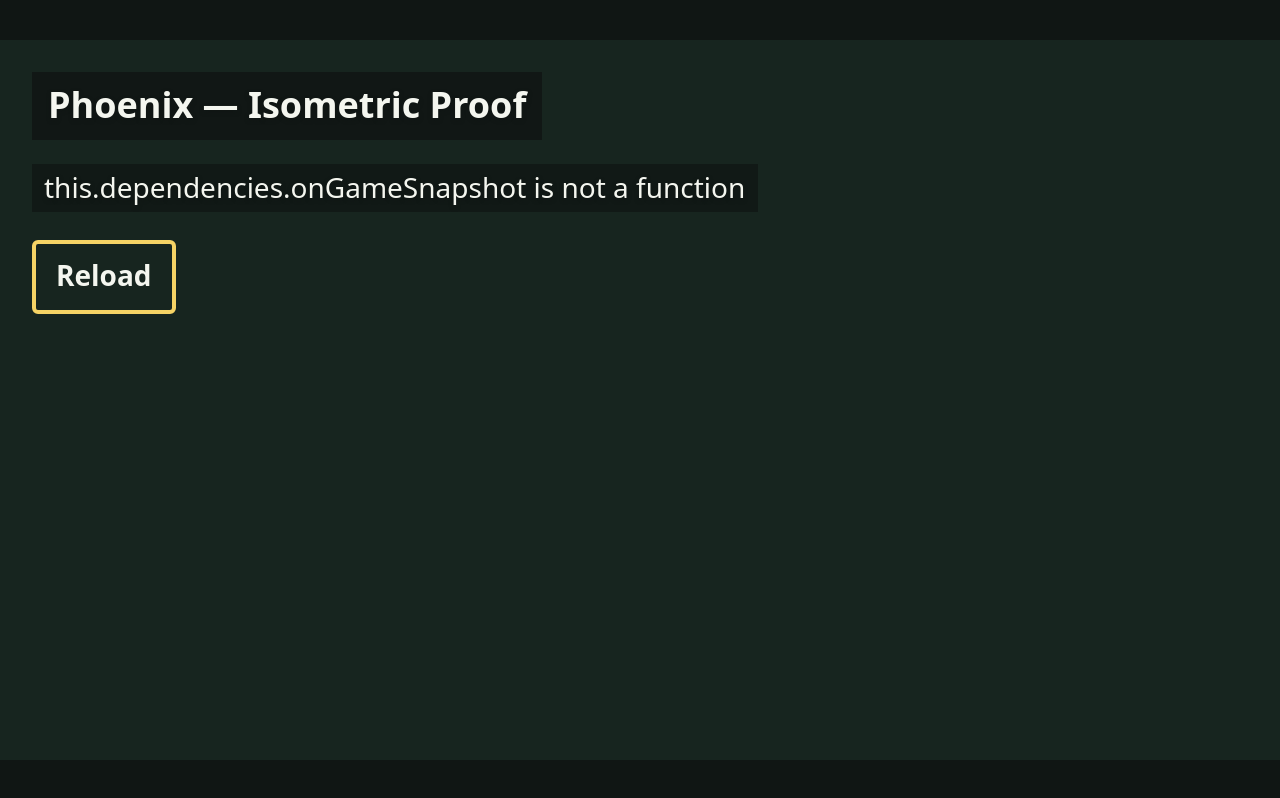
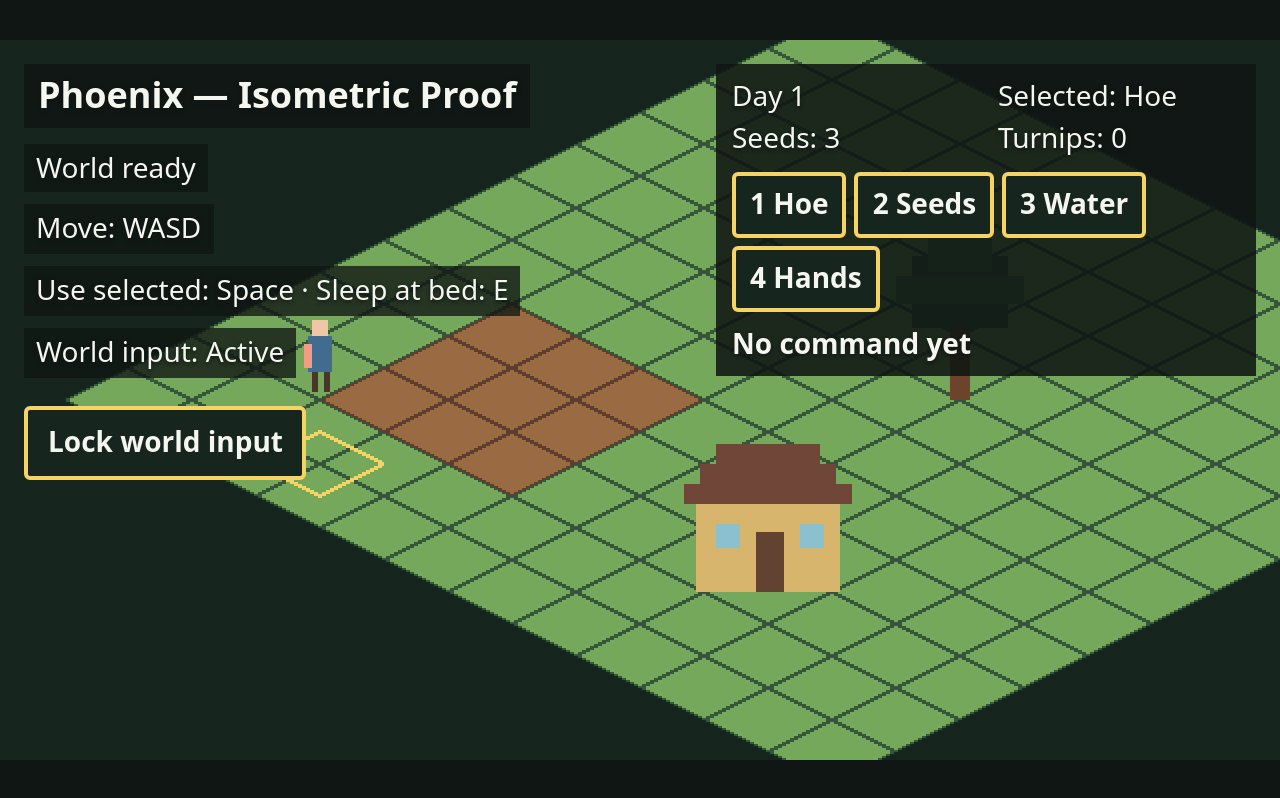
Before and after one commit to cwchanap/phoenix, a Svelte app: page / in a window 1280 px wide. Built offline with nearby package versions, Linux system fonts and the light colour scheme.

Commit message:
feat: add farming HUD and sleep confirmation

```diff
--- a/src/App.svelte
+++ b/src/App.svelte
@@ -4,12 +4,30 @@
   import Overlay from './components/Overlay.svelte';
   import StageFrame from './components/StageFrame.svelte';
   import { InputGate } from './game/core/InputGate';
+  import type { CommandResult, GameSnapshot } from './game/core/types';
+  import type { SceneCommands } from './game/phaser/ProofScene';
 
   type LifecycleStatus = 'loading' | 'ready' | 'error';
 
   const inputGate = new InputGate();
   let status = $state<LifecycleStatus>('loading');
   let error = $state<string | null>(null);
+  let gameSnapshot = $state.raw<GameSnapshot | null>(null);
+  let commandResult = $state.raw<CommandResult | null>(null);
+  let commands = $state.raw<SceneCommands | null>(null);
+  let sleepPromptVisible = $state(false);
+
+  function closeSleepPrompt(): void {
+    sleepPromptVisible = false;
+    inputGate.set('sleep-confirmation', false);
+  }
+
+  function resetGamePresentation(): void {
+    gameSnapshot = null;
+    commandResult = null;
+    commands = null;
+    closeSleepPrompt();
+  }
 
   function handleStatus(nextStatus: string): void {
     if (nextStatus === 'World ready') {
@@ -20,17 +38,60 @@
       status = 'loading';
     }
     if (status !== 'error') error = null;
+    if (status !== 'ready') resetGamePresentation();
   }
 
   function handleError(nextError: Error): void {
     error = nextError.message;
     status = 'error';
+    resetGamePresentation();
+  }
+
+  function handleReady(nextCommands: SceneCommands): void {
+    commands = nextCommands;
+    status = 'ready';
+    error = null;
+  }
+
+  function handleGameSnapshot(nextSnapshot: GameSnapshot): void {
+    gameSnapshot = nextSnapshot;
+  }
+
+  function handleCommandResult(nextResult: CommandResult): void {
+    commandResult = nextResult;
+  }
+
+  function handleSleepPrompt(): void {
+    if (sleepPromptVisible) return;
+    sleepPromptVisible = true;
+    inputGate.set('sleep-confirmation', true);
+  }
+
+  function confirmSleep(): void {
+    if (!sleepPromptVisible) return;
+
+    const currentCommands = commands;
+    if (!currentCommands) {
+      closeSleepPrompt();
+      return;
+    }
+
+    try {
+      currentCommands.sleep();
+    } finally {
+      closeSleepPrompt();
+    }
+  }
+
+  function cancelSleep(): void {
+    closeSleepPrompt();
   }
 
   const handleBlur = () => inputGate.set('window-blur', true);
   const handleFocus = () => inputGate.set('window-blur', false);
 
   onMount(() => () => {
+    closeSleepPrompt();
     handleFocus();
   });
 </script>
@@ -39,7 +100,25 @@
 
 <main data-app-shell>
   <StageFrame>
-    <GameHost {inputGate} onStatus={handleStatus} onError={handleError} />
-    <Overlay {inputGate} {status} {error} />
+    <GameHost
+      {inputGate}
+      onStatus={handleStatus}
+      onError={handleError}
+      onReady={handleReady}
+      onGameSnapshot={handleGameSnapshot}
+      onCommandResult={handleCommandResult}
+      onSleepPrompt={handleSleepPrompt}
+    />
+    <Overlay
+      {inputGate}
+      {status}
+      {error}
+      snapshot={gameSnapshot}
+      result={commandResult}
+      {commands}
+      {sleepPromptVisible}
+      onConfirmSleep={confirmSleep}
+      onCancelSleep={cancelSleep}
+    />
   </StageFrame>
 </main>
--- a/src/app.css
+++ b/src/app.css
@@ -69,7 +69,7 @@
 
 [data-overlay] {
   z-index: 1;
-  padding: 16px;
+  padding: 12px;
   color: #f4f6ef;
   font-size: 14px;
   line-height: 1.35;
@@ -80,8 +80,8 @@
 [data-overlay] h1 {
   width: max-content;
   max-width: calc(100% - 32px);
-  margin: 0 0 12px;
-  padding: 6px 8px;
+  margin: 0 0 8px;
+  padding: 5px 7px;
   background: rgb(16 22 20 / 88%);
   font-size: 18px;
   line-height: 1.2;
@@ -93,6 +93,37 @@
   margin: 6px 0;
   padding: 3px 6px;
   background: rgb(16 22 20 / 78%);
+}
+
+[data-farming-hud] {
+  position: absolute;
+  top: 12px;
+  right: 12px;
+  width: min(270px, calc(100% - 24px));
+  margin: 0;
+  padding: 7px 8px;
+  background: rgb(16 22 20 / 88%);
+}
+
+[data-farming-hud] p {
+  width: auto;
+  max-width: none;
+  margin: 0;
+  padding: 0;
+  background: none;
+}
+
+.hud-stats {
+  display: grid;
+  grid-template-columns: repeat(2, minmax(0, 1fr));
+  gap: 2px 12px;
+}
+
+.action-buttons {
+  display: flex;
+  flex-wrap: wrap;
+  gap: 4px;
+  margin-top: 7px;
 }
 
 [data-overlay] button {
@@ -108,11 +139,73 @@
   pointer-events: auto;
 }
 
+[data-overlay] .action-buttons button {
+  margin-top: 0;
+  padding: 5px 7px;
+}
+
 [data-overlay] button:hover {
   background: #294337;
+}
+
+[data-overlay] button:disabled {
+  opacity: 0.5;
+  cursor: not-allowed;
 }
 
 [data-overlay] button:focus-visible {
   outline: 3px solid #ffffff;
   outline-offset: 2px;
 }
+
+[data-feedback] {
+  min-height: 1.35em;
+  margin-top: 7px !important;
+  font-weight: 700;
+}
+
+.sleep-modal-layer {
+  position: absolute;
+  inset: 0;
+  z-index: 3;
+  display: grid;
+  place-items: center;
+  padding: 20px;
+  background: rgb(16 22 20 / 56%);
+  pointer-events: auto;
+  text-shadow: none;
+}
+
+.sleep-dialog {
+  width: min(280px, calc(100% - 40px));
+  padding: 14px 16px 16px;
+  border: 2px solid #f6d365;
+  border-radius: 4px;
+  background: #17251f;
+  box-shadow: 0 5px 0 rgb(16 22 20 / 55%);
+  pointer-events: auto;
+}
+
+.sleep-dialog h2 {
+  margin: 0 0 8px;
+  font-size: 18px;
+  line-height: 1.2;
+}
+
+.sleep-dialog p {
+  width: auto;
+  max-width: none;
+  margin: 0;
+  padding: 0;
+  background: none;
+}
+
+.sleep-dialog-actions {
+  display: flex;
+  gap: 8px;
+  margin-top: 8px;
+}
+
+.sleep-dialog-actions button {
+  margin-top: 0;
+}
--- a/src/components/GameHost.svelte
+++ b/src/components/GameHost.svelte
@@ -1,19 +1,37 @@
 <script lang="ts">
   import { onMount } from 'svelte';
   import type { InputGate } from '../game/core/InputGate';
+  import type { CommandResult, GameSnapshot } from '../game/core/types';
   import { GameLifecycle } from '../game/phaser/GameLifecycle';
   import { createGame } from '../game/phaser/createGame';
-  import type { DebugSnapshot, ProofSceneDependencies } from '../game/phaser/ProofScene';
+  import type {
+    DebugSnapshot,
+    ProofSceneDependencies,
+    SceneCommands,
+  } from '../game/phaser/ProofScene';
 
   interface Props {
     inputGate: InputGate;
     onStatus: (status: string) => void;
     onError: (error: Error) => void;
+    onReady: (commands: SceneCommands) => void;
+    onGameSnapshot: (snapshot: GameSnapshot) => void;
+    onCommandResult: (result: CommandResult) => void;
+    onSleepPrompt: () => void;
   }
 
-  let { inputGate, onStatus, onError }: Props = $props();
+  let {
+    inputGate,
+    onStatus,
+    onError,
+    onReady,
+    onGameSnapshot,
+    onCommandResult,
+    onSleepPrompt,
+  }: Props = $props();
   let host = $state<HTMLDivElement>();
   let latestSnapshot: DebugSnapshot | null = null;
+  let latestGameSnapshot: GameSnapshot | null = null;
   let dependencies: ProofSceneDependencies | null = null;
 
   const lifecycle = new GameLifecycle<ProofSceneDependencies>(createGame);
@@ -21,6 +39,7 @@
   const restart = () => {
     if (!host || !dependencies) return;
     latestSnapshot = null;
+    latestGameSnapshot = null;
     onStatus('World loading…');
     lifecycle.start(host, dependencies);
   };
@@ -55,6 +74,10 @@
         if (!latestSnapshot) throw new Error('world is not ready');
         return cloneSnapshot(latestSnapshot);
       },
+      gameSnapshot: () => {
+        if (!latestGameSnapshot) throw new Error('game world is not ready');
+        return structuredClone(latestGameSnapshot);
+      },
       remount: () => {
         restart();
       },
@@ -63,6 +86,8 @@
 
   const cleanup = () => {
     stop();
+    latestSnapshot = null;
+    latestGameSnapshot = null;
     removeDevelopmentHook();
   };
 
@@ -75,14 +100,25 @@
 
     dependencies = {
       inputGate,
-      onReady: () => onStatus('World ready'),
+      onReady: (commands) => {
+        onStatus('World ready');
+        onReady(commands);
+      },
       onError: (error) => {
+        latestSnapshot = null;
+        latestGameSnapshot = null;
         queueMicrotask(stop);
         onError(error);
       },
       onSnapshot: (snapshot) => {
         latestSnapshot = cloneSnapshot(snapshot);
       },
+      onGameSnapshot: (snapshot) => {
+        latestGameSnapshot = structuredClone(snapshot);
+        onGameSnapshot(snapshot);
+      },
+      onCommandResult,
+      onSleepPrompt,
     };
 
     try {
--- a/src/components/Overlay.svelte
+++ b/src/components/Overlay.svelte
@@ -1,6 +1,12 @@
 <script lang="ts">
   import { onMount } from 'svelte';
   import type { InputGate } from '../game/core/InputGate';
+  import type {
+    CommandResult,
+    FarmingAction,
+    GameSnapshot,
+  } from '../game/core/types';
+  import type { SceneCommands } from '../game/phaser/ProofScene';
 
   type LifecycleStatus = 'loading' | 'ready' | 'error';
 
@@ -8,11 +14,76 @@
     inputGate: InputGate;
     status: LifecycleStatus;
     error: string | null;
+    snapshot: GameSnapshot | null;
+    result: CommandResult | null;
+    commands: SceneCommands | null;
+    sleepPromptVisible: boolean;
+    onConfirmSleep: () => void;
+    onCancelSleep: () => void;
   }
 
-  let { inputGate, status, error }: Props = $props();
+  const actions: ReadonlyArray<{
+    key: string;
+    label: string;
+    action: FarmingAction;
+  }> = [
+    { key: '1', label: 'Hoe', action: 'hoe' },
+    { key: '2', label: 'Seeds', action: 'turnipSeeds' },
+    { key: '3', label: 'Water', action: 'wateringCan' },
+    { key: '4', label: 'Hands', action: 'hands' },
+  ];
+
+  let {
+    inputGate,
+    status,
+    error,
+    snapshot,
+    result,
+    commands,
+    sleepPromptVisible,
+    onConfirmSleep,
+    onCancelSleep,
+  }: Props = $props();
   let overlayLocked = $state(false);
   let locked = $state(false);
+  const actionsReady = $derived(status === 'ready' && commands !== null && snapshot !== null);
+
+  function actionLabel(action: FarmingAction): string {
+    switch (action) {
+      case 'hoe': return 'Hoe';
+      case 'turnipSeeds': return 'Seeds';
+      case 'wateringCan': return 'Water';
+      case 'hands': return 'Hands';
+      default: return assertNever(action);
+    }
+  }
+
+  function commandResultMessage(commandResult: CommandResult): string {
+    switch (commandResult.code) {
+      case 'action-selected': return 'Action selected';
+      case 'soil-tilled': return 'Soil tilled';
+      case 'turnip-planted': return 'Turnip planted';
+      case 'crop-watered': return 'Crop watered';
+      case 'turnip-harvested': return 'Turnip harvested';
+      case 'day-advanced': return 'Day advanced';
+      case 'no-target': return 'No target highlighted';
+      case 'not-farm-cell': return 'That is not a farm cell';
+      case 'already-tilled': return 'That soil is already tilled';
+      case 'soil-untilled': return 'Till the soil first';
+      case 'crop-present': return 'That cell already has a turnip';
+      case 'no-turnip-seeds': return 'No turnip seeds';
+      case 'no-crop': return 'No crop here';
+      case 'already-watered': return 'This crop is already watered';
+      case 'crop-mature': return 'This turnip is already mature';
+      case 'crop-immature': return 'This turnip is not ready';
+      case 'not-at-bed': return 'You must be at the bed';
+      default: return assertNever(commandResult);
+    }
+  }
+
+  function assertNever(value: never): never {
+    throw new Error(`Unsupported command result: ${String(value)}`);
+  }
 
   onMount(() => {
     locked = inputGate.isLocked;
@@ -39,11 +110,56 @@
     <p role="alert">{error ?? 'World failed'}</p>
     <button type="button" onclick={() => window.location.reload()}>Reload</button>
   {:else}
-    <p>{status === 'ready' ? 'World ready' : 'Loading world…'}</p>
+    <p data-world-status>{status === 'ready' ? 'World ready' : 'Loading world…'}</p>
+
+    <section data-farming-hud aria-label="Farming status">
+      <div class="hud-stats">
+        <p>Day {snapshot?.day ?? '—'}</p>
+        <p>Selected: {snapshot ? actionLabel(snapshot.selectedAction) : '—'}</p>
+        <p>Seeds: {snapshot?.inventory.turnipSeeds ?? '—'}</p>
+        <p>Turnips: {snapshot?.inventory.turnips ?? '—'}</p>
+      </div>
+
+      <div class="action-buttons" aria-label="Farming actions">
+        {#each actions as action (action.key)}
+          <button
+            type="button"
+            aria-pressed={Boolean(snapshot && snapshot.selectedAction === action.action)}
+            disabled={!actionsReady}
+            onclick={() => commands?.selectAction(action.action)}
+          >
+            {action.key} {action.label}
+          </button>
+        {/each}
+      </div>
+
+      <p data-feedback>{result ? commandResultMessage(result) : 'No command yet'}</p>
+    </section>
+
     <p>Move: WASD</p>
+    <p>Use selected: Space · Sleep at bed: E</p>
     <p>World input: {locked ? 'Locked' : 'Active'}</p>
     <button type="button" aria-pressed={overlayLocked} onclick={toggle}>
       {overlayLocked ? 'Unlock world input' : 'Lock world input'}
     </button>
   {/if}
+
+  {#if sleepPromptVisible}
+    <div class="sleep-modal-layer" data-sleep-modal>
+      <div
+        class="sleep-dialog"
+        role="dialog"
+        tabindex="-1"
+        aria-modal="true"
+        aria-labelledby="sleep-dialog-title"
+      >
+        <h2 id="sleep-dialog-title">Sleep until tomorrow?</h2>
+        <p>Watered crops grow overnight.</p>
+        <div class="sleep-dialog-actions">
+          <button type="button" onclick={onConfirmSleep} disabled={commands === null}>Confirm</button>
+          <button type="button" onclick={onCancelSleep}>Cancel</button>
+        </div>
+      </div>
+    </div>
+  {/if}
 </aside>
```
Also changed, not shown: src/vite-env.d.ts (+8 -4 lines), 1 other file (tests, documents, lock files or other folders).
